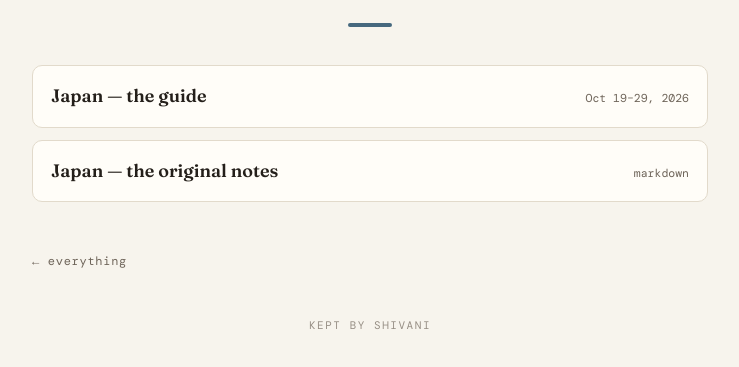
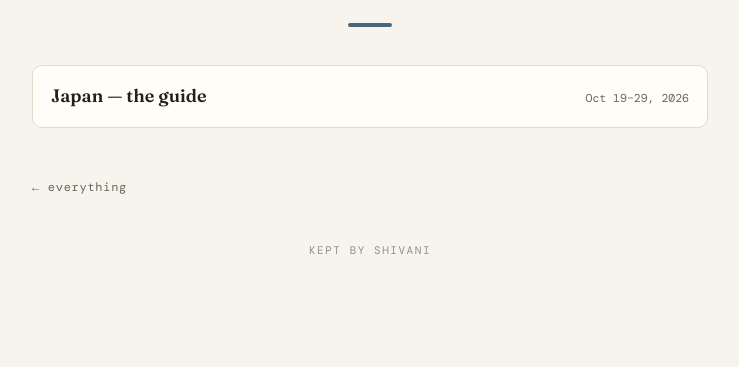
Before and after one commit to 12ani/feyre-life, a plain HTML site: page trips/index.html in a window 1280 px wide. Shown: the part 149-516 px from the top of the page, without its empty margins (270-1009 px from the left). Drawn offline with nearby package versions, Linux system fonts and the light colour scheme.

Commit message:
Show only the guide under Trips
The Trips page links just the Japan guide now; the original markdown
notes stay in the repo but are no longer listed. The front door's Trips
card also stops promising "what it cost", since the spend tracker is gone.

Co-Authored-By: Claude Opus 5 <noreply@anthropic.com>

```diff
--- a/trips/index.html
+++ b/trips/index.html
@@ -28,10 +28,6 @@
       <span class="name">Japan — the guide</span>
       <span class="meta">Oct 19–29, 2026</span>
     </a></li>
-    <li><a class="entry" href="japan/Japan_Trip_Itinerary.md">
-      <span class="name">Japan — the original notes</span>
-      <span class="meta">markdown</span>
-    </a></li>
   </ul>
 
   <a class="back" href="../index.html">← everything</a>
```
Also changed, not shown: index.html (+1 -1 lines).
